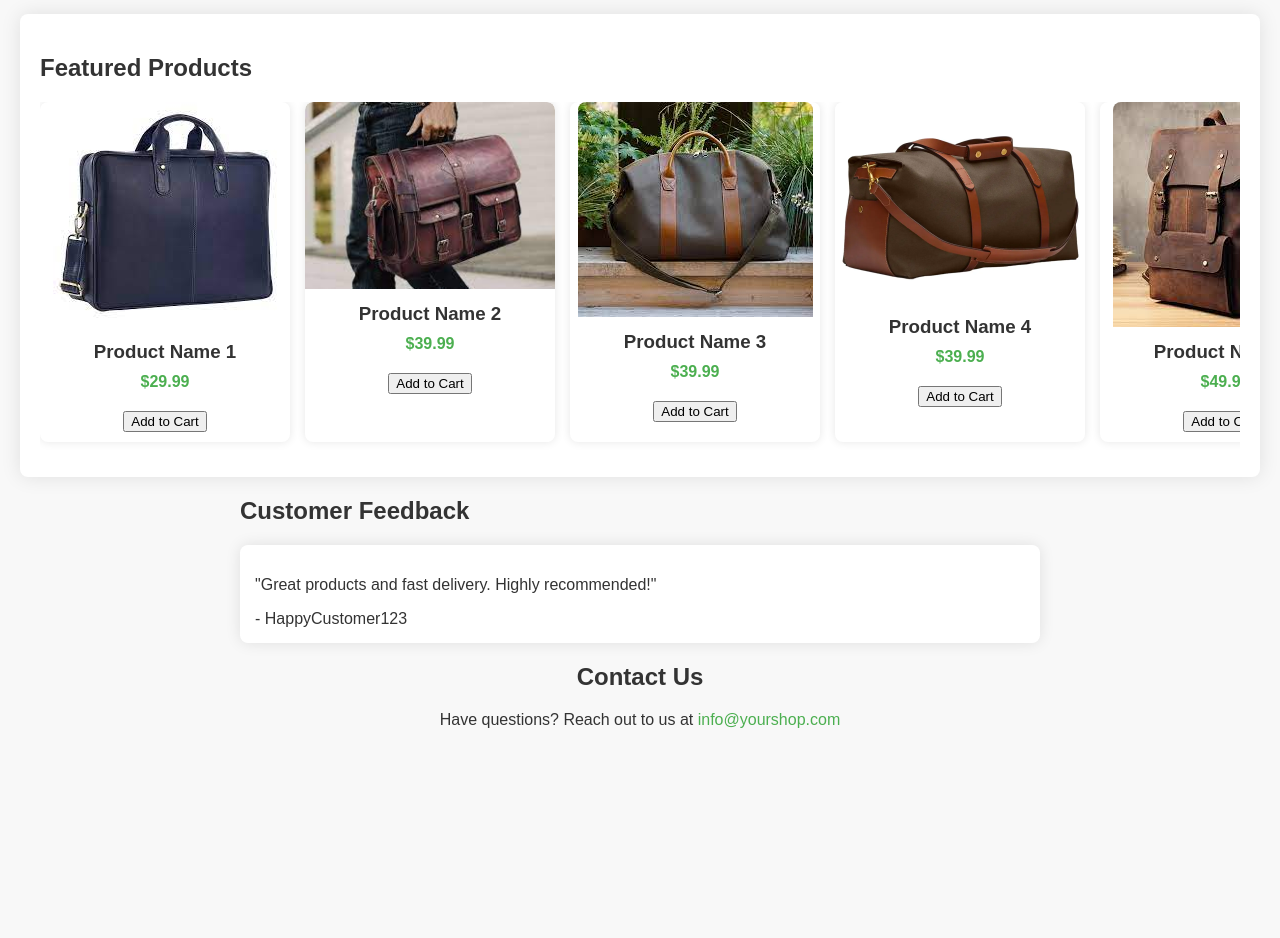
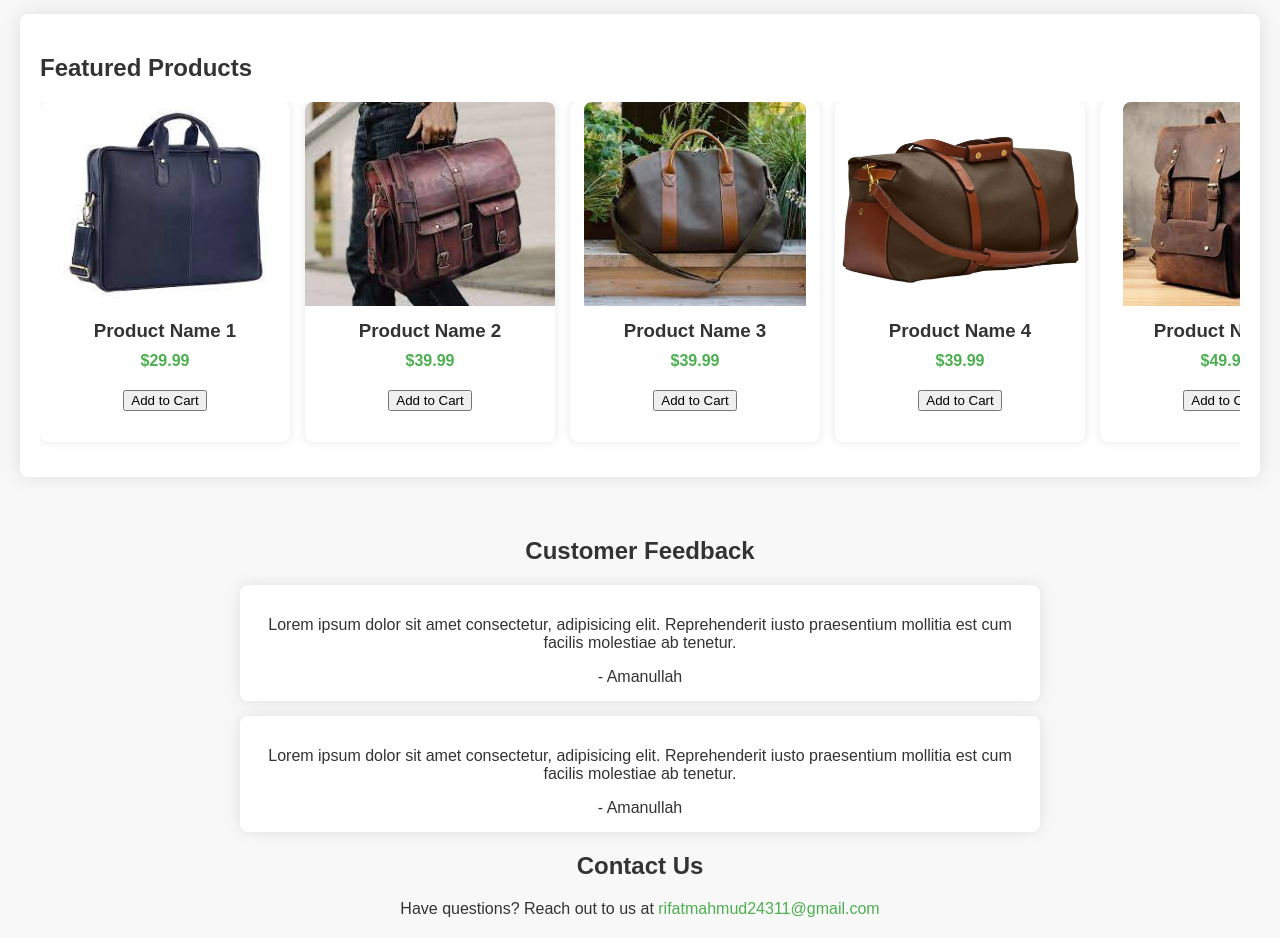
Before and after one commit to rifat71/ete-cypress, a website: page home.html in a window 1280 px wide. Shown: the part 64-1002 px from the top of the page. Before the commit the page ends 813 px from the top, so only its background shows below. Drawn offline with Linux system fonts and the light colour scheme.

Commit message:
card item alignment

```diff
--- a/css/homePageStyle.css
+++ b/css/homePageStyle.css
@@ -53,6 +53,7 @@ body {
 
 .product-card img {
     max-width: 100%;
+    height: 60%; /* Ensure the image maintains its aspect ratio */
     border-radius: 8px 8px 0 0;
 }
 
@@ -70,6 +71,7 @@ body {
 .feedback-section {
     max-width: 800px;
     margin: 20px auto;
+    margin-top: 60px;
 }
 
 .feedback-card {
@@ -78,6 +80,7 @@ body {
     border-radius: 8px;
     box-shadow: 0 0 15px rgba(0, 0, 0, 0.1);
     margin-bottom: 15px;
+    text-align: center;
 }
 
 .contact-section {
--- a/home.html
+++ b/home.html
@@ -47,8 +47,6 @@
                 <button>Add to Cart</button>
             </div>
 
-            <!-- Add 8 more product cards as needed -->
-
             <div class="product-card">
                 <img src="resources/img/product5.jpeg" alt="Product 9">
                 <h3>Product Name 5</h3>
@@ -66,18 +64,21 @@
     </section>
 
     <section class="feedback-section">
-        <h2>Customer Feedback</h2>
+        <h2 style="text-align: center;">Customer Feedback</h2>
         <div class="feedback-card">
-            <p>"Great products and fast delivery. Highly recommended!"</p>
-            <span>- HappyCustomer123</span>
+            <p>Lorem ipsum dolor sit amet consectetur, adipisicing elit. Reprehenderit iusto praesentium mollitia est cum facilis molestiae ab tenetur.</p>
+            <span>- Amanullah</span>
         </div>
 
-        <!-- Add more feedback cards as needed -->
+        <div class="feedback-card">
+            <p>Lorem ipsum dolor sit amet consectetur, adipisicing elit. Reprehenderit iusto praesentium mollitia est cum facilis molestiae ab tenetur.</p>
+            <span>- Amanullah</span>
+        </div>
     </section>
 
     <section class="contact-section">
         <h2>Contact Us</h2>
-        <p>Have questions? Reach out to us at <a href="mailto:info@yourshop.com">info@yourshop.com</a></p>
+        <p>Have questions? Reach out to us at <a href="rifatmahmud24311@gmail.com">rifatmahmud24311@gmail.com</a></p>
     </section>
 </body>
 </html>
```
